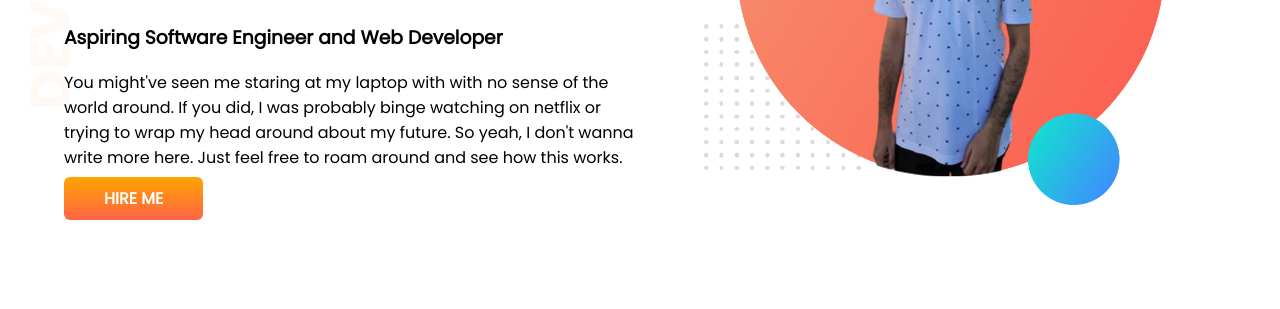
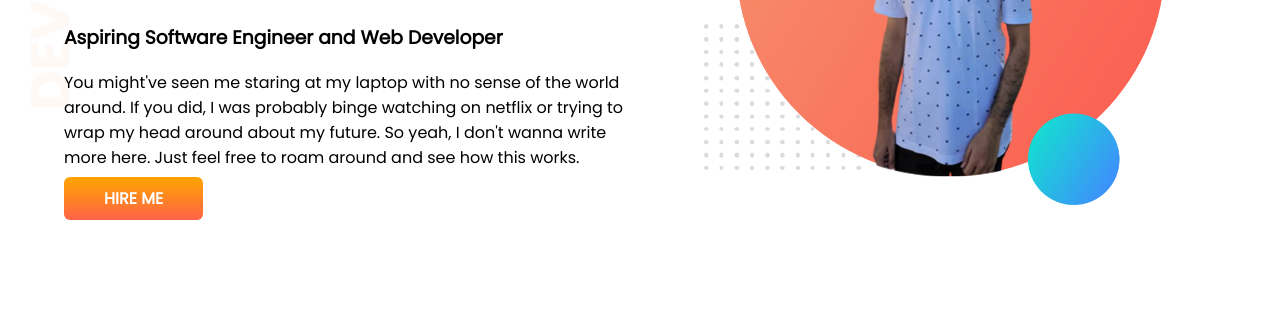
Before and after one commit to Saeedul/developer-portfolio, a plain HTML site: page index.html in a window 1280 px wide. Shown: the part 252-561 px from the top of the page. Drawn offline with Linux system fonts and the light colour scheme.

Commit message:
updated more

```diff
--- a/index.html
+++ b/index.html
@@ -18,7 +18,7 @@
             <h1>Welcome To</h1>
             <h1><span class="orange-color">Saeedul Karim</span>'s World!</h1>
             <h3>Aspiring Software Engineer and Web Developer</h3>
-            <p>You might've seen me staring at my laptop with with no sense of the world around. If you did, I was
+            <p>You might've seen me staring at my laptop with no sense of the world around. If you did, I was
                 probably binge watching on netflix or trying to wrap my head around about my future. So yeah, I don't
                 wanna
                 write more here. Just feel free to roam around and see how this works.</p>
```
